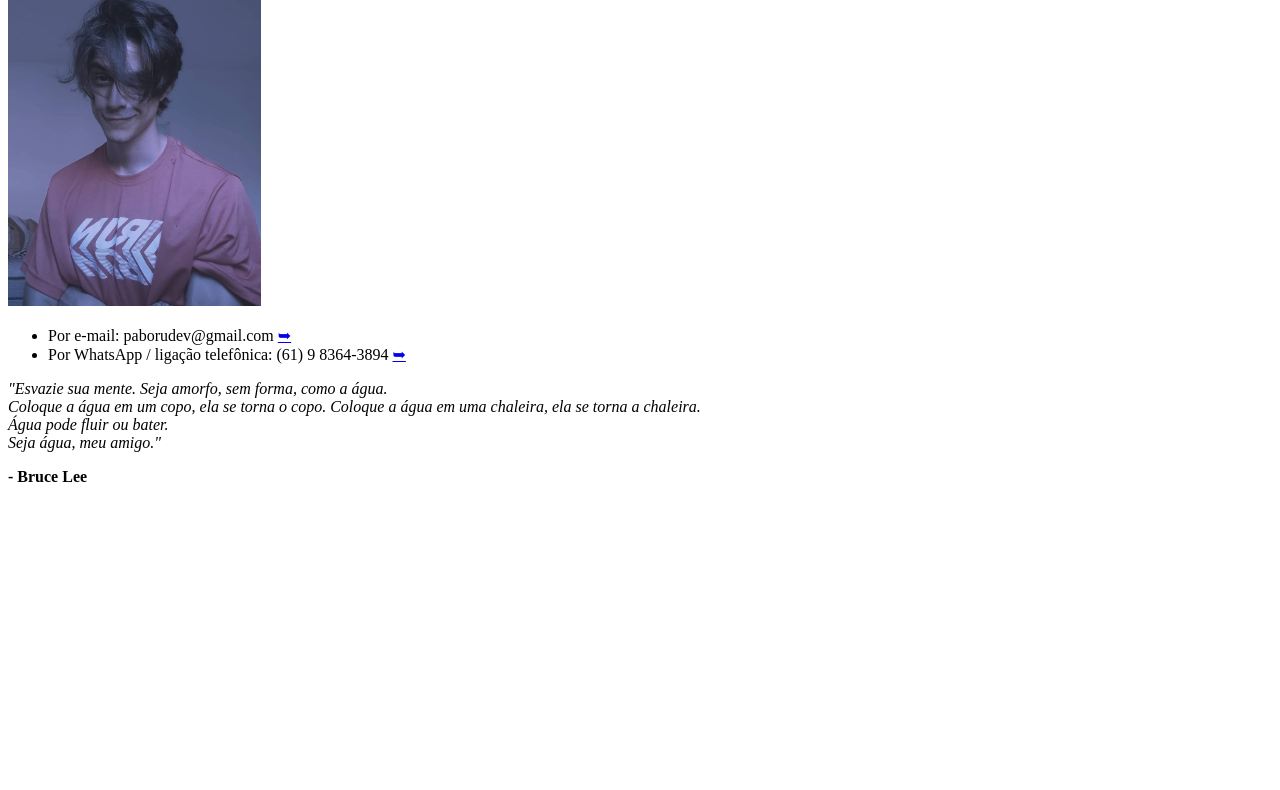
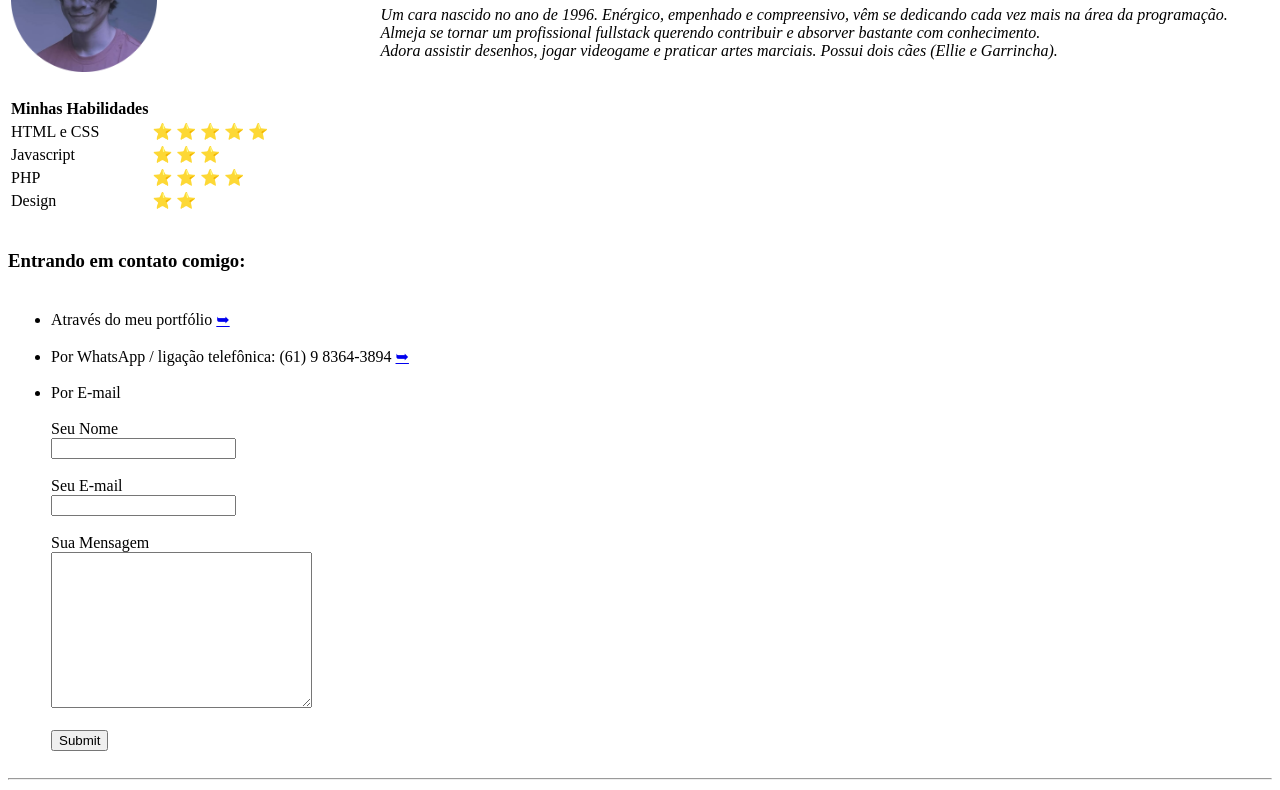
Before and after one commit to Paboru/biografia-bruce-lee, a plain HTML site: page contato.html in a window 1280 px wide. Shown: the part 85-875 px from the top of the page. Before the commit the page ends 800 px from the top, so only its background shows below. Drawn offline with Linux system fonts and the light colour scheme.

Commit message:
Add files via upload

```diff
--- a/contato.html
+++ b/contato.html
@@ -7,20 +7,107 @@
     <title>Contato</title>
 </head>
 <body>
-    <h1>Entrando em contato comigo (Pablo Nogueira)</h1>
 
-    <img src="img/Minha-imagem.jpeg" alt="Foto de Pablo Nogueira" width="20%">
+    <table>
+        <tr>
+            <td>
+                <img src="img/Minha-imagem.png" alt="Foto de Pablo Nogueira" width="40%">
+            </td>
+            <td>
+                <h1>Sobre Pablo Nogueira</h1>
+                <p>
+                    <em>Um cara nascido no ano de 1996. Enérgico, empenhado e compreensivo, vêm se dedicando cada vez mais na área da programação. Almeja se tornar um profissional fullstack querendo contribuir e absorver bastante com conhecimento.<br> Adora assistir desenhos, jogar videogame e praticar artes marciais. Possui dois cães (Ellie e Garrincha).</em>
+                </p>
+            </td>
+        </tr>
+    </table>
+
     <br>
 
+    <table>
+        <thead>
+            <tr>
+                <td>
+                    <strong>Minhas Habilidades</strong>
+                </td>
+            </tr>
+        </thead>
+        <tbody>
+            <tr>
+                <td>
+                    HTML e CSS
+                </td>
+                <td>
+                    &#11088; &#11088; &#11088; &#11088; &#11088;
+                </td>
+            </tr>
+            <tr>
+                <td>
+                    Javascript
+                </td>
+                <td>
+                    &#11088; &#11088; &#11088;
+                </td>
+            </tr>
+            <tr>
+                <td>
+                    PHP
+                </td>
+                <td>
+                    &#11088; &#11088; &#11088; &#11088;
+                </td>
+            </tr>
+            <tr>
+                <td>
+                    Design
+                </td>
+                <td>
+                    &#11088; &#11088;
+                </td>
+            </tr>
+        </tbody>
+    </table>
+
+    <br>
+
+    <h3>
+        Entrando em contato comigo:
+    </h3>
+
+    <table>
+        <tr>
+            <td>
                 <ul>
                     <li>
-            Por e-mail: paborudev@gmail.com <a href="mailto:paborudev@gmail.com">&#10149;</a>
+                        Através do meu portfólio <a href="http://paborudev.fun/">&#10149;</a>
                     </li>
+                    <br>
                     <li>
                         Por WhatsApp / ligação telefônica: (61) 9 8364-3894 <a href="http://api.whatsapp.com/send?1=pt_BR&phone=5561983643894">&#10149;</a>
                     </li>
+                    <br>
+                    <li>
+                        Por E-mail
+
+                        <form action="mailto:paborudev@gmail.com" method="post" enctype="text/plain">
+                            <br><label for="">Seu Nome</label><br>
+                            <input type="text" name="nome"><br><br>
+
+                            <label for="">Seu E-mail</label><br>
+                            <input type="email" name="email"><br><br>
+
+                            <label for="">Sua Mensagem</label><br>
+                            <textarea name="mensagem" cols="30" rows="10"></textarea><br><br>
+
+                            <input type="submit" >
+                        </form>
+                    </li>
                 </ul>
+            </td>
+        </tr>
+    </table>
 
+    <hr>
 
     <em>
         <p>
```
Also changed, not shown: index.html (+61 -0 lines), img/Minha-imagem.png (added). Lines whose indentation alone changed are shown as unchanged.
